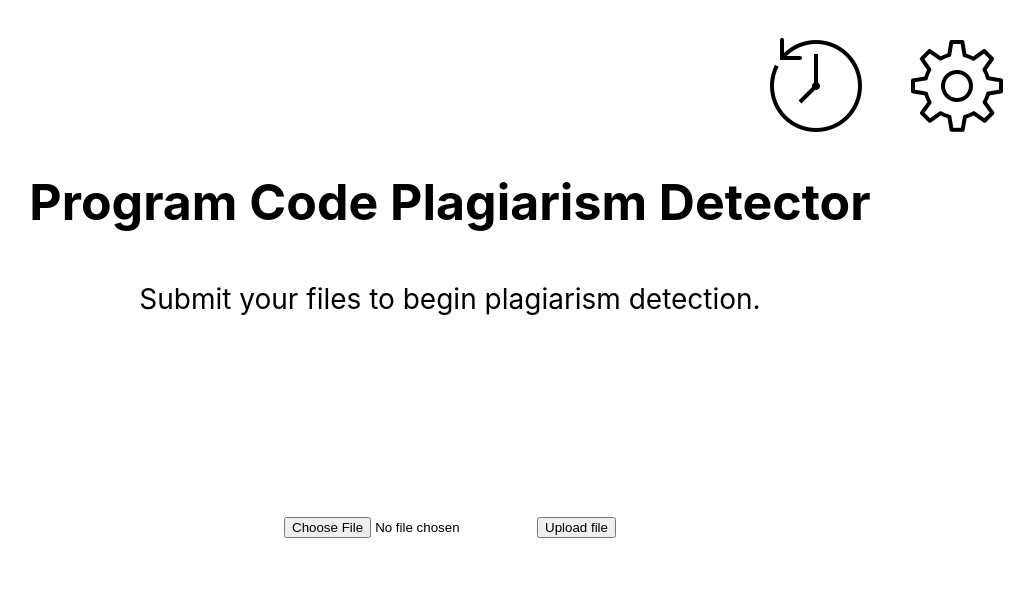
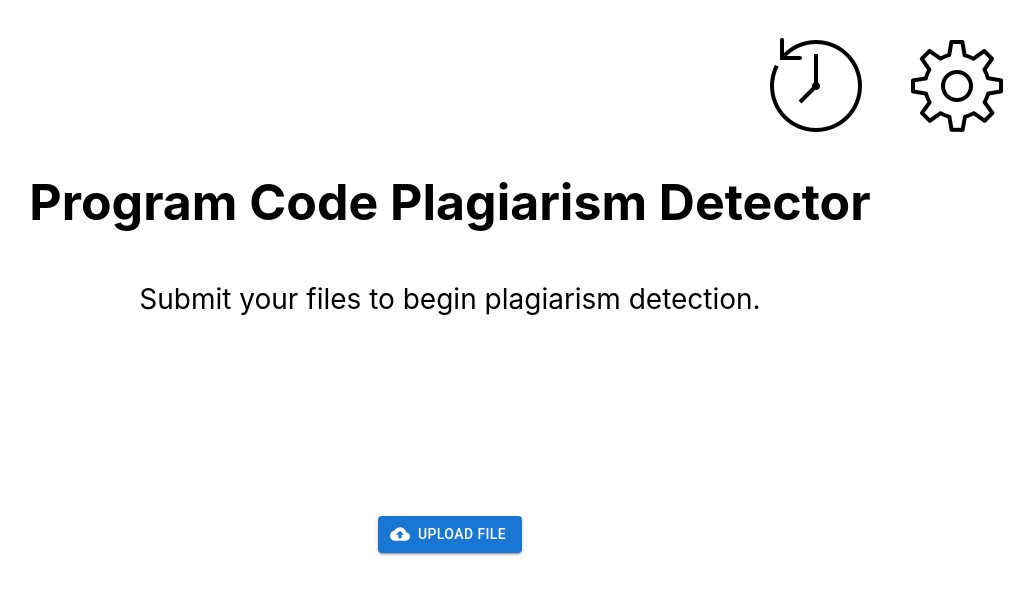
Before and after one commit to houyin-y/FYP-ProgramCodePlagiarismDetection, a React (Create React App) app in the folder client/: page / in a window 1280 px wide. Shown: the top 594 px of the page, without its empty margins (190-1224 px from the left). Built offline with nearby package versions, Linux system fonts and the light colour scheme.

Commit message:
UPDATE: new file submission button   - changed default file submission consisting of form and button to button only (LandingPage and PopUp-Results)     = handleFileSubmit merged with handleFileChange to automatically submit file after selecting (don't need to click additional buttons)

```diff
--- a/client/src/components/CodeExclusionUpload.js
+++ b/client/src/components/CodeExclusionUpload.js
@@ -1,27 +1,16 @@
-import React, { useState } from 'react'
+import React from 'react'
 import axios from 'axios'
+import Button from '@mui/material/Button';
+import CloudUploadIcon from '@mui/icons-material/CloudUpload';
 
 
 function CodeExclusionUpload() {
-    const [selectedFile, setSelectedFile] = useState(null);
+    const handleFileChange = async (e) => {
+        const file = e.target.files[0]
 
-    const handleFileChange = (e) => {
-        const file = e.target.files[0];
-        setSelectedFile(file);
-    }
-
-    const handleFileSubmit = async (e) => {
-        e.preventDefault()
-
-        // checks if the submitted file is a file
-        if (!selectedFile) {
-            alert('Please select a file')
-            return
-        }
-
-        // adds file to formData
+        if (file) {
             const formData = new FormData()
-        formData.append('file', selectedFile)
+            formData.append('file', file)
 
             try {
                 const response = await axios.post('http://localhost:8000/uploadExcl', formData, {
@@ -36,31 +25,35 @@ function CodeExclusionUpload() {
                     alert('Something went wrong! Please upload try again.')
                 }
 
-        } catch (e) {
-            console.error('Error:', e)
+            } catch (error) {
+                console.error('Error:', error)
 
-            if (e.response) {
-                console.log(e.response.data);
+                if (error.response) {
+                    console.log(error.response.data);
 
                     // checks if the ERROR MESSAGE from the server matches
-                if (e.response.data && e.response.data.error === 'Hey.... that\'s not python!') {
-                    alert("Hey.... that's not a python!\nPlease attach ONLY python files in your .zip file.");
+                    if (error.response.data && error.response.data.error === 'Hey.... that\'s not python!') {
+                        alert("Hey.... that's not a python!\nPlease attach ONLY python files in your .zip file.")
                     } else {
-                    alert('An error occurred during file upload.');
-                    // Handle other error cases if needed
+                        alert('An error occurred during file upload.')
                     }
                 } else {
-                // Handle cases where e.response is undefined
-                alert('An error occurred during the request. Please check your network connection.');
+                    alert('An error occurred during file upload.')
+                }
             }
         }
     }
 
+
     return (
         <div>
-            <form action="/upload" method="post" encType="multipart/form-data" onSubmit={handleFileSubmit}>
-                <input type="file" name="files" accept=".zip" onChange={handleFileChange} />
-                <input type="submit" value="Upload file" />
+            <form action="/upload" method="post" encType="multipart/form-data">
+                <input type="file" name="files" accept=".zip" onChange={handleFileChange} style={{ display: 'none' }} id="upload-Excl" />
+                <label htmlFor="upload-Excl">
+                    <Button component="span" variant="contained" startIcon={<CloudUploadIcon />}>
+                        Upload file
+                    </Button>
+                </label>
             </form>
         </div>
     )
--- a/client/src/components/FileUpload.js
+++ b/client/src/components/FileUpload.js
@@ -1,33 +1,21 @@
-import React, { useState } from 'react'
+import React from 'react'
 import axios from 'axios'
 import { useNavigate } from 'react-router-dom'
+import Button from '@mui/material/Button';
+import CloudUploadIcon from '@mui/icons-material/CloudUpload';
 
 
 function FileSubmission({ value }) {
     const navigate = useNavigate()
-    const [selectedFile, setSelectedFile] = useState(null);
 
-    const handleFileChange = (e) => {
-        const file = e.target.files[0];
-        setSelectedFile(file);
-    }
+    const handleFileChange = async (e) => {
+        const file = e.target.files[0]
 
-    const handleFileSubmit = async (e) => {
-        e.preventDefault()
-
-        // checks if the submitted file is a file
-        if (!selectedFile) {
-            alert('Please select a file')
-            return
-        }
-
-        // adds file to formData
+        if (file) {
             const formData = new FormData()
-        formData.append('file', selectedFile)
+            formData.append('file', file)
 
             try {
-            alert('submitted')
-
                 const response = await axios.post('http://localhost:8000/upload', formData, {
                     headers: {
                         'Content-Type': 'multipart/form-data',
@@ -42,35 +30,41 @@ function FileSubmission({ value }) {
                     if (!pythonOutput || pythonOutput.trim() === '') {
                         throw new Error('Please include more than ONE(1) .py file in your .zip file.')
                     }
-
                     console.log('File upload success! Moving to the next page...')
                     navigate('/results', { state: { pythonOutput, corpus, value } })
+
                 } else {
                     console.error('Python script failed.')
                     alert('Python script failed. Please check the submitted files and try again.')
                 }
 
-        } catch (e) {
-            console.error('Error:', e)
+            } catch (error) {
+                console.error('Error:', error)
 
                 // checks if the ERROR MESSAGE from the server matches
-            if (e.response &&
-                e.response.data &&
-                e.response.data.error === 'Hey.... that\'s not python!') {     // submitted non-python file in the .zip file
+                if (error.response &&
+                    error.response.data &&
+                    error.response.data.error === 'Hey.... that\'s not python!') {     // submitted non-python file in the .zip file
                     alert("Hey.... that's not a python!\nPlease attach ONLY python files in your .zip file.")
-            } else if (e.message === 'Please include more than ONE(1) .py file in your .zip file.') {
+                } else if (error.message === 'Please include more than ONE(1) .py file in your .zip file.') {
                     alert('Please include more than ONE(1) .py file in your .zip file.')
                 } else {
                     alert('An error occurred during file upload.')
                 }
             }
         }
+    }
+
 
     return (
         <div>
-            <form action="/upload" method="post" encType="multipart/form-data" onSubmit={handleFileSubmit}>
-                <input type="file" name="files" accept=".zip" onChange={handleFileChange} />
-                <input type="submit" value="Upload file" />
+            <form action="/upload" method="post" encType="multipart/form-data">
+                <input type="file" name="files" accept=".zip" onChange={handleFileChange} style={{ display: 'none' }} id="upload-button" />
+                <label htmlFor="upload-button">
+                    <Button component="span" variant="contained" startIcon={<CloudUploadIcon />}>
+                        Upload file
+                    </Button>
+                </label>
             </form>
         </div>
     )
--- a/client/src/pages/Results.js
+++ b/client/src/pages/Results.js
@@ -8,6 +8,7 @@ import ExpandMoreIcon from '@mui/icons-material/ExpandMore'
 import IconButton from '@mui/material/IconButton'
 import Typography from '@mui/material/Typography'
 import { styled } from '@mui/material/styles'
+import Button from '@mui/material/Button'
 
 
 const ExpandMore = styled((props) => {
@@ -30,20 +31,6 @@ function getColor(percentage, threshold) {
     return `rgb(${colorValue}, 0, 0)`
 }
 
-function CounterButton() {
-    const [count, setCount] = useState(0)
-
-    const handleClick = () => {
-        console.log(count)
-        setCount(count + 1)
-    }
-
-    return (
-        <button onClick={handleClick}>
-            {count}
-        </button>
-    )
-}
 
 function Results() {
     const location = useLocation()
@@ -143,10 +130,9 @@ function Results() {
         <div className="App" style={{ textAlign: "center" }}>
             <h1 style={{ marginTop: "30px", marginBottom: "50px", fontSize: "50px" }}>Program Code Plagiarism Detector</h1>
 
-            <CounterButton />
-            <button onClick={storeData}>Store Data</button>
+            <Button variant="contained" onClick={storeData}>Save Data</Button>
 
-            <div style={{ textAlign: "center" }}>
+            <div style={{ textAlign: "center", marginTop: "20px" }}>
                 {filePairs.map((filePair, index) => {
                     // skip rendering if plagiarism thrsehold below threshold
                     if (parseFloat(percentages[index]) < value) {
```
Lines whose indentation alone changed are shown as unchanged.
